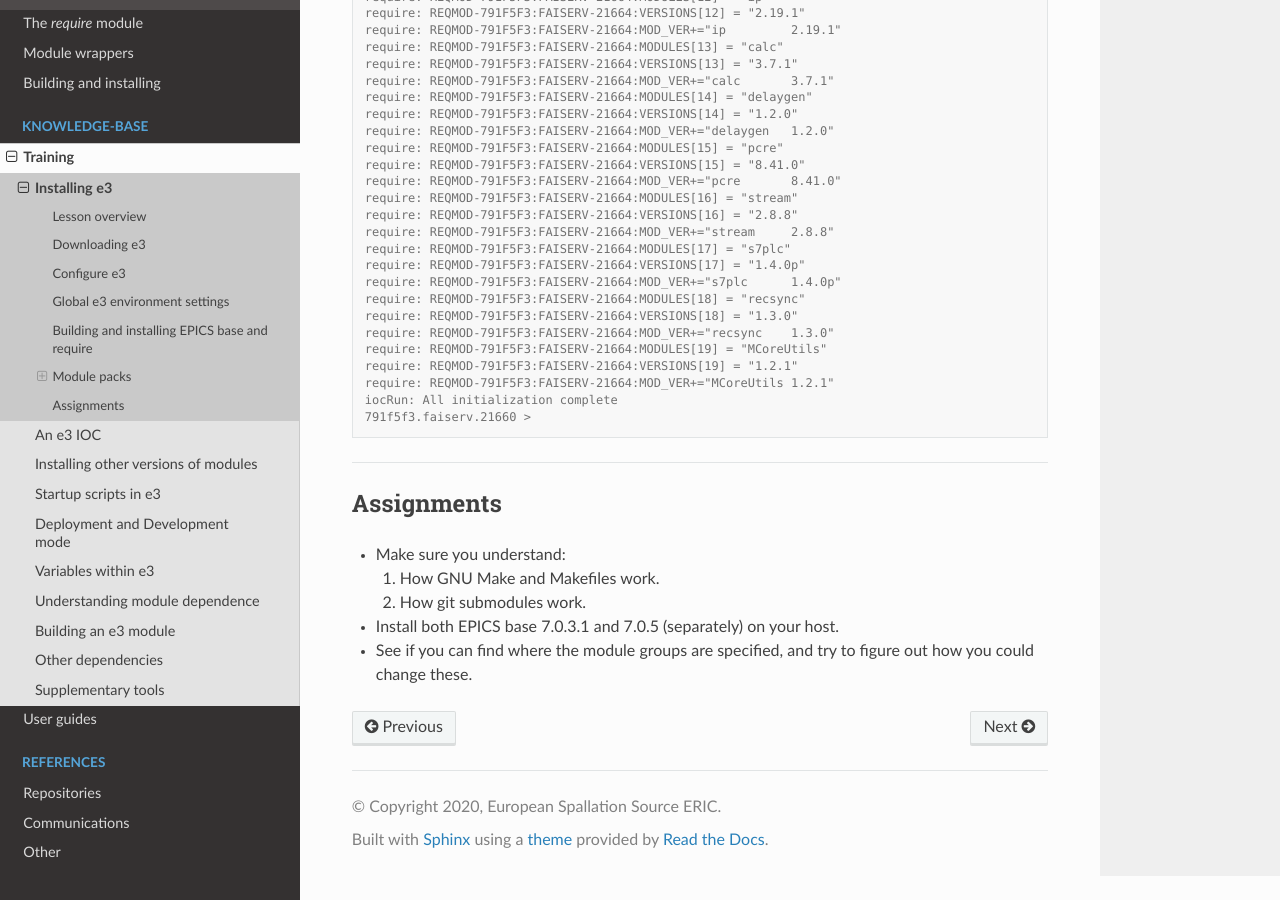
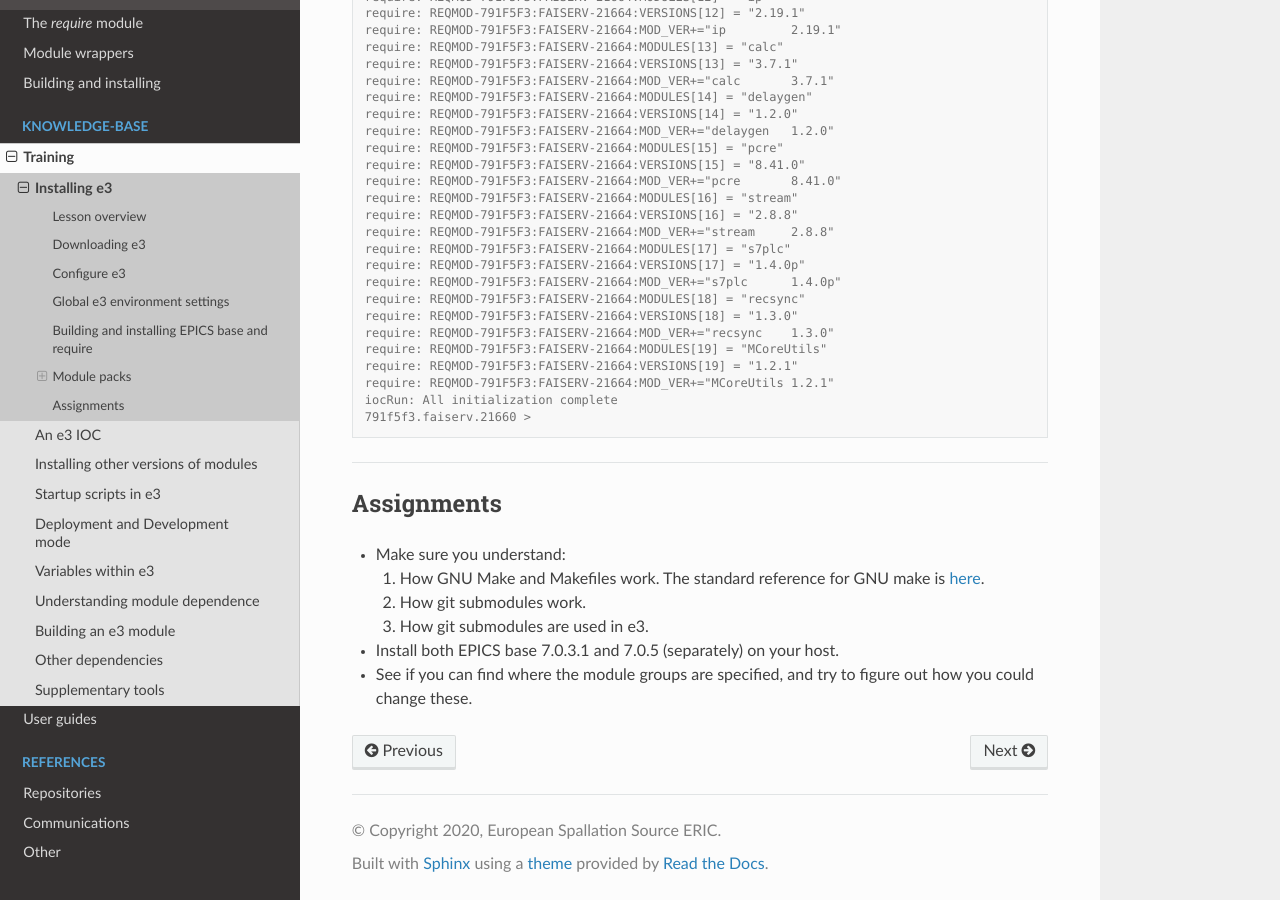
Before and after one commit to ttkorhonen/e3pages, a Sphinx documentation site: the page built from docs/kb/training/workbook/1_installing_e3.md, in a window 1280 px wide and 900 px high, scrolled down 8017 px. Built offline with Sphinx 7.4.7 and the Read the Docs theme 2.0.0, drawn with Linux system fonts in a browser that asks for light colours; some of the changed text lies outside the part shown.

Commit message:
Some more minor corrections

````diff
--- a/docs/kb/training/workbook/1_installing_e3.md
+++ b/docs/kb/training/workbook/1_installing_e3.md
@@ -63,7 +63,7 @@ Configuring an e3 build with default settings can be done like:
 $ ./e3_building_config.bash setup
 ```
 
-> The utility can be launched with a number of arguments. To see these, simply run the script without any arguments, i.e. `./e3_building_config.bash`; you can modify the building path (e.g. `-t <where-you-want-to-install>`) as well as define versions.
+> The utility can be launched with a number of arguments. To see these, simply run the script without any arguments, i.e. `./e3_building_config.bash`; you can modify the building path (e.g. `-t <path/to/install>`) as well as define versions.
 
 As always with EPICS, versions are important. Especially pay attention to:
 
@@ -413,8 +413,9 @@ iocRun: All initialization complete
 
 * Make sure you understand:
 
-  1. How GNU Make and Makefiles work.
+  1. How GNU Make and Makefiles work. The standard reference for GNU make is [here](https://www.gnu.org/software/make/manual/html_node/index.html).
   2. How git submodules work.
+  3. How git submodules are used in e3.
 
 * Install both EPICS base 7.0.3.1 and 7.0.5 (separately) on your host.
 * See if you can find where the module groups are specified, and try to figure out how you could change these.
````
